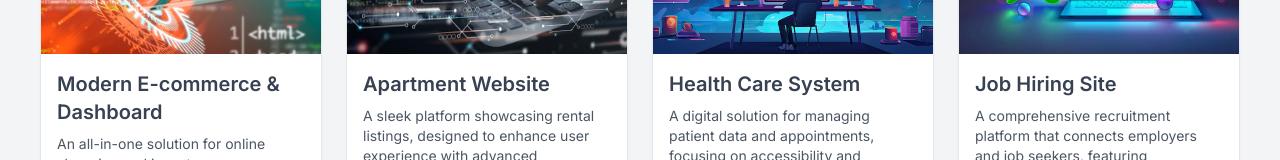
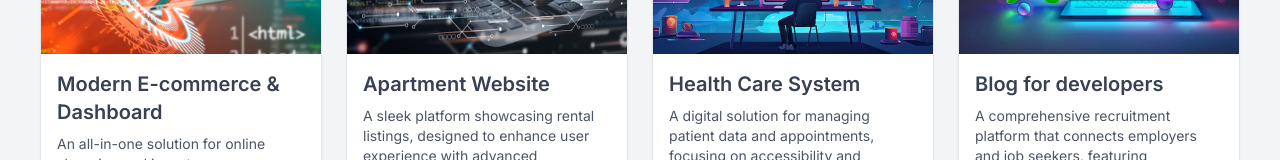
Before and after one commit to Emmanuel10701/-Portfolio, a Next.js app: page /projects in a window 1280 px wide. Shown: the part 972-1132 px from the top of the page. Built offline with nearby package versions, Linux system fonts and the light colour scheme.

Commit message:
added the correct url for blogs for developers

```diff
--- a/app/projects/page.jsx
+++ b/app/projects/page.jsx
@@ -28,10 +28,10 @@ export const projects = [
     image: "/images/project6.avif",
   },
   {
-    name: "Job Hiring Site",
+    name: "Blog for developers",
     description:
       "A comprehensive recruitment platform that connects employers and job seekers, featuring streamlined applications and intuitive search functionalities.",
-    url: "https://healthcare-project-sepia.vercel.app", // Updated URL
+    url: "https://developers-home.vercel.app/", // Updated URL
     image: "/images/project5.jpg",
   },
 ];
```
